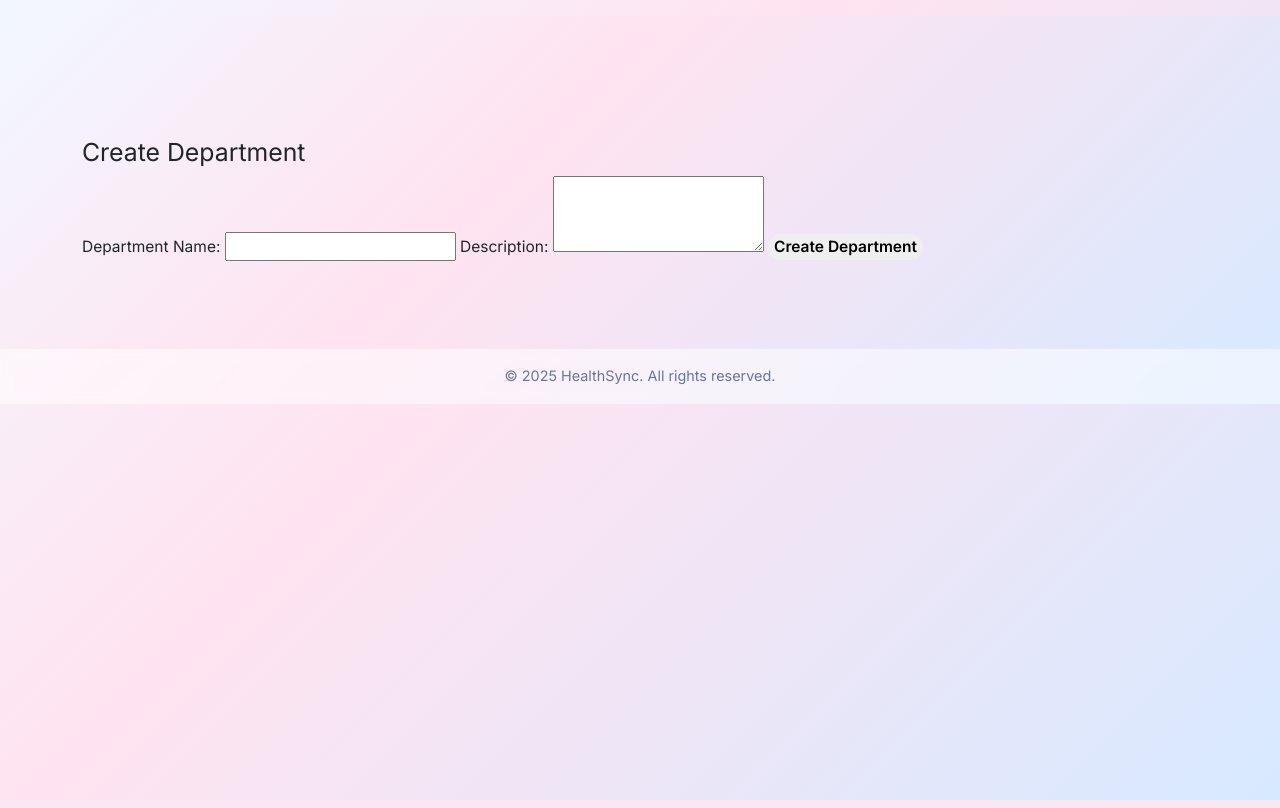
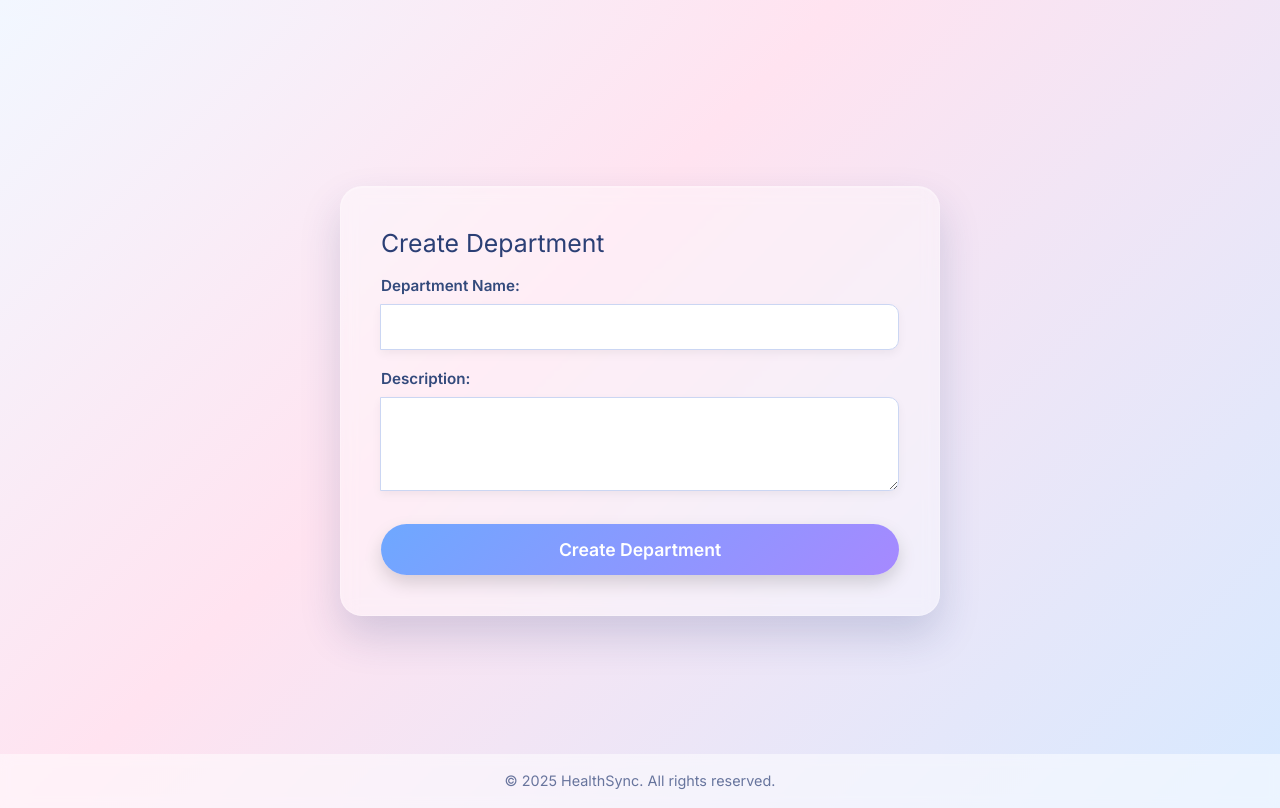
Before and after one commit to 23f3001438/hospital-management-sys, a Flask app: page /createdep in a window 1280 px wide. Run offline with Flask 3, Linux system fonts and the light colour scheme.

Commit message:
create dep page fixed

```diff
--- a/templates/createdep.html
+++ b/templates/createdep.html
@@ -3,16 +3,18 @@
 
 {%block content%}
 {% block home_button %}{% endblock %}
-
+    <div class="card register-card">
         <h2>Create Department</h2>
-    <form method="POST">
+        <form method="POST" class="reg-form">
+            <div class="input-group">
                 <label for="name">Department Name:</label>
                 <input type="text" name="name" id="name" required>
-
+            </div>
+            <div class="input-group">
                 <label for="description">Description:</label>
                 <textarea name="description" id="description" rows="3" required></textarea>
-
-        <button type="submit">Create Department</button>
+            </div>
+            <button type="submit" class="create-btn reg-btn">Create Department</button>
         </form>
-
+    </div>
 {%endblock%}
```
Lines whose indentation alone changed are shown as unchanged.
